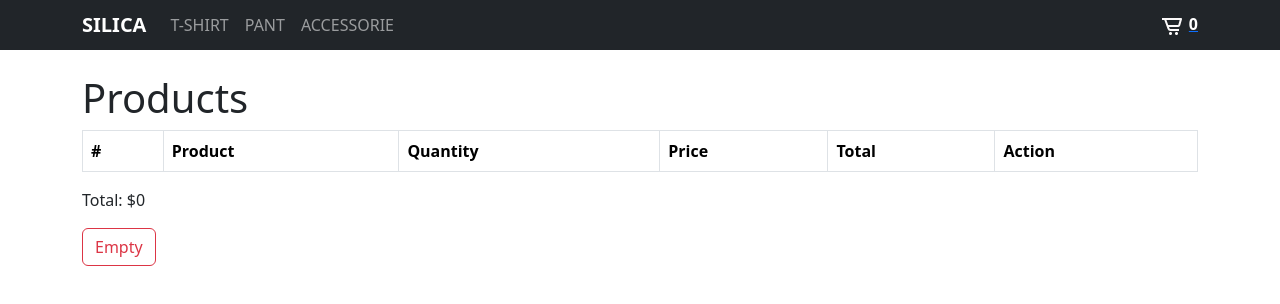
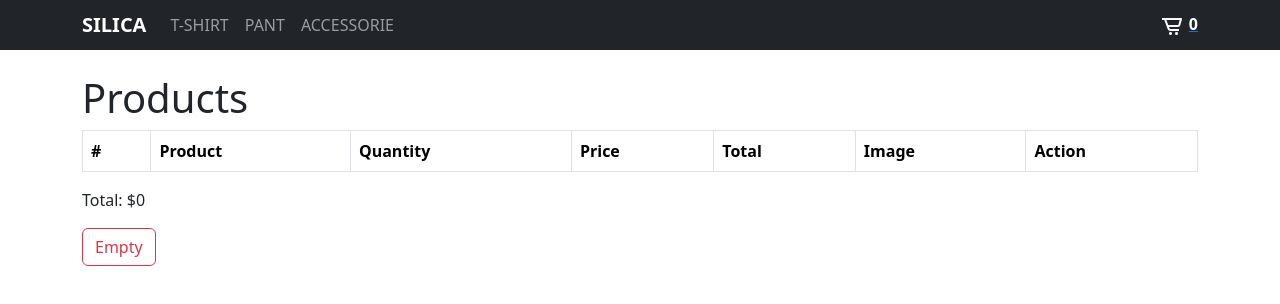
Before and after one commit to H3ermes5/E-commerce-1---Jeremias-Toledo-, a React (Vite) app: page /cart in a window 1280 px wide. Shown: the top 304 px of the page. Built offline with nearby package versions, Linux system fonts and the light colour scheme.

Commit message:
WorkShop-Final-Jeremias-Toledo

```diff
--- a/src/components/Cart.jsx
+++ b/src/components/Cart.jsx
@@ -1,4 +1,4 @@
-import { Container, Form, Button, Table } from 'react-bootstrap';
+import { Container, Form, Button, Table, Image } from 'react-bootstrap';
 import { useContext, useState } from 'react';
 import { CartContext } from '../contexts/CartContext';
 import { getFirestore, collection, addDoc } from 'firebase/firestore';
@@ -61,6 +61,7 @@ export const Cart = () => {
                         <th>Quantity</th>
                         <th>Price</th>
                         <th>Total</th>
+                        <th>Image</th>
                         <th>Action</th>
                     </tr>
                 </thead>
@@ -72,6 +73,7 @@ export const Cart = () => {
                             <td>{item.quantity}</td>
                             <td>${item.price}</td>
                             <td>${item.quantity * item.price}</td>
+                            <td><Image src={item.image} fluid style={{ width: '50px', height: 'auto' }} alt={item.title} /></td>
                             <td>
                                 <Button variant="danger" onClick={() => handleRemove(item.id)}>Remove</Button>
                             </td>
```
